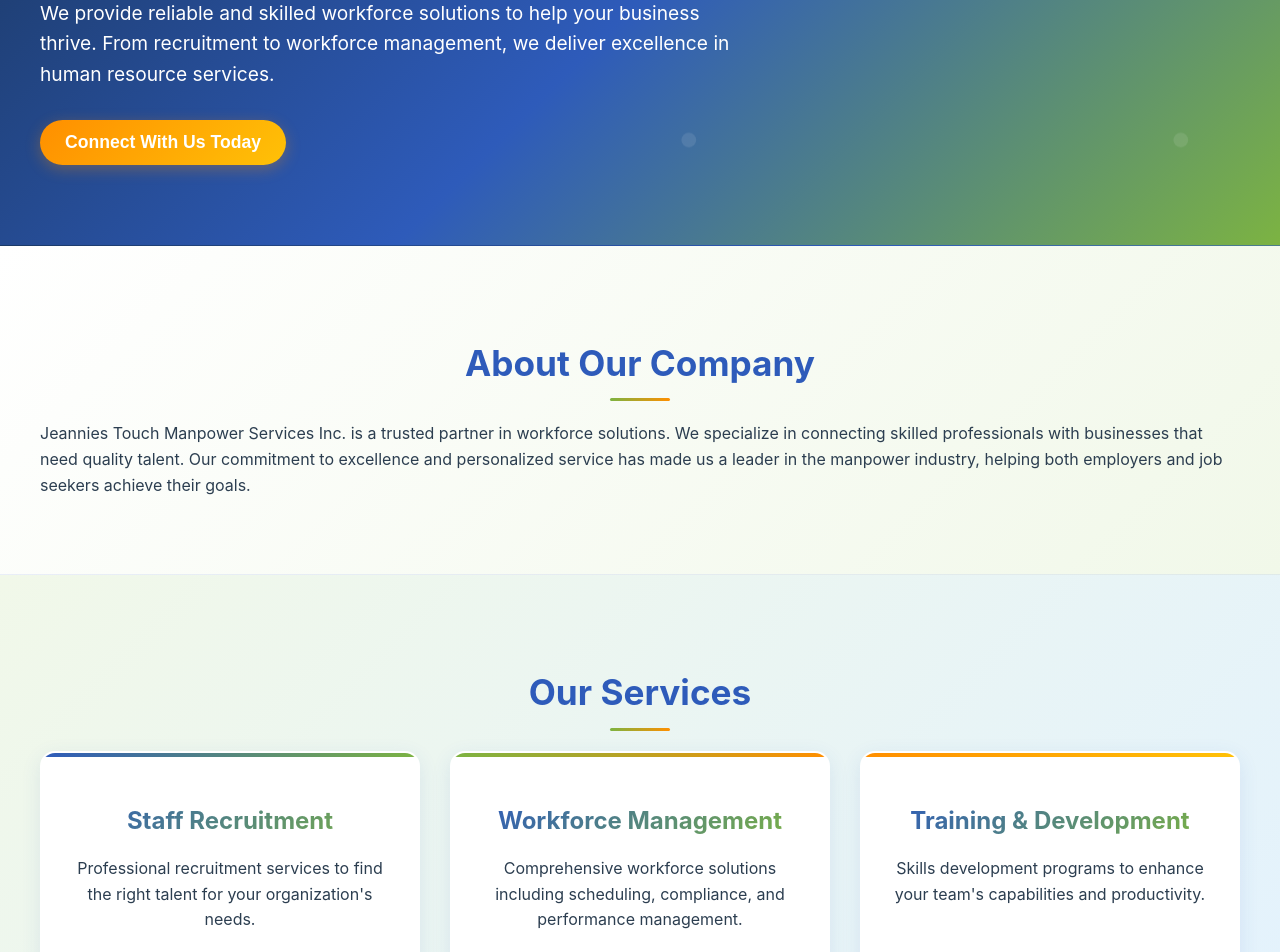
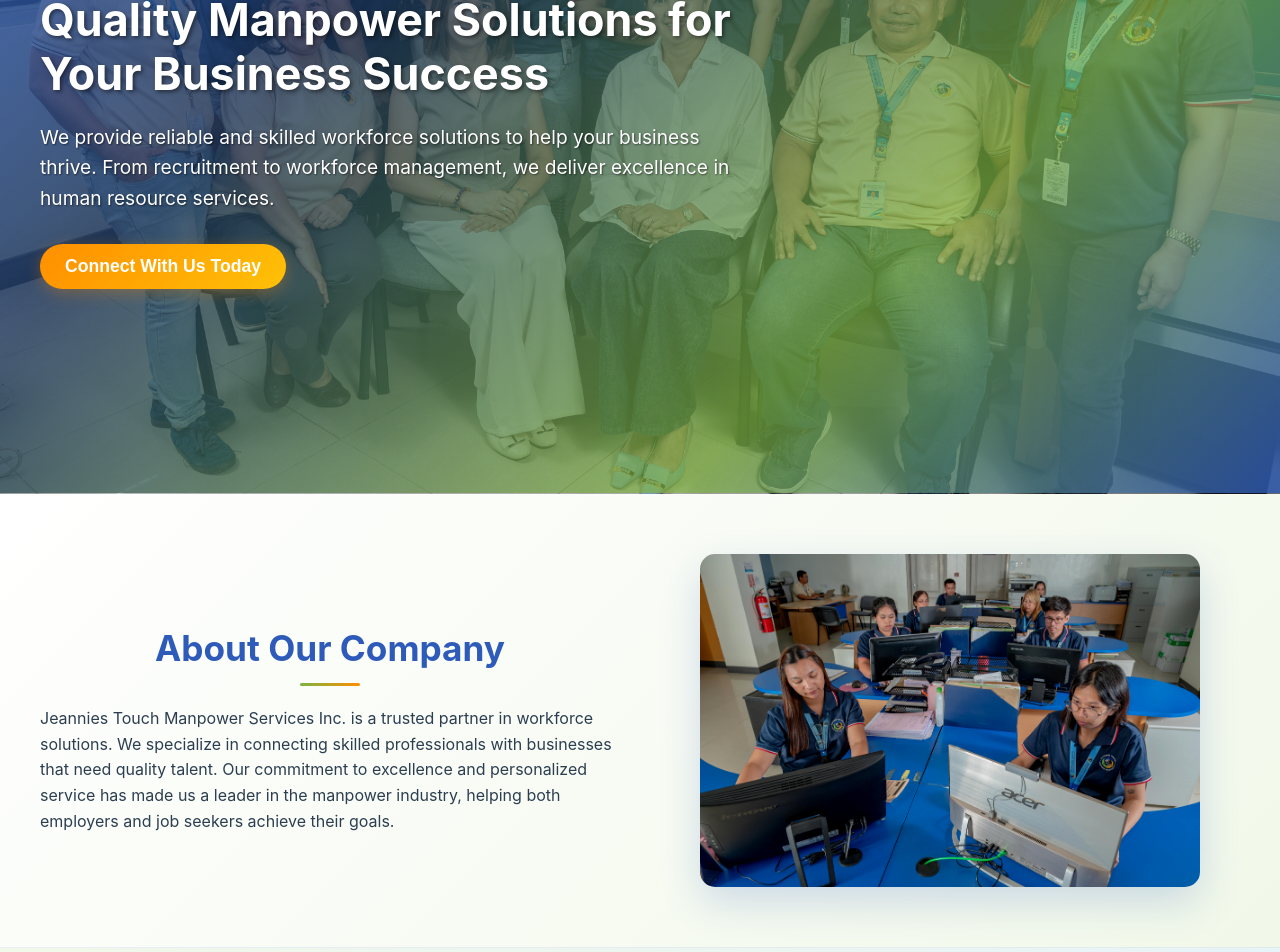
Before and after one commit to JamesRussellDelaRosa/jtmsi_website, a React (Create React App) app: page / in a window 1280 px wide. Shown: the part 340-1292 px from the top of the page. Built offline with nearby package versions, Linux system fonts and the light colour scheme.

Commit message:
inserted images

```diff
--- a/src/App.css
+++ b/src/App.css
@@ -485,11 +485,32 @@
 
 .hero-section {
   background: linear-gradient(135deg, var(--dark-blue) 0%, var(--primary-blue) 50%, var(--primary-green) 100%);
+  background-size: cover;
+  background-position: center;
+  background-repeat: no-repeat;
+  background-blend-mode: overlay;
   color: white;
   text-align: left;
-  padding: 80px 40px;
+  padding: 120px 40px;
   position: relative;
   overflow: hidden;
+  min-height: 500px;
+  display: flex;
+  align-items: center;
+}
+
+.hero-overlay {
+  position: absolute;
+  top: 0;
+  left: 0;
+  right: 0;
+  bottom: 0;
+  background: linear-gradient(135deg,
+    rgba(46, 91, 186, 0.85) 0%,
+    rgba(26, 54, 93, 0.75) 30%,
+    rgba(124, 179, 66, 0.7) 70%,
+    rgba(46, 91, 186, 0.8) 100%);
+  z-index: 1;
 }
 
 .hero-section::before {
@@ -511,7 +532,7 @@
 .hero-content {
   max-width: 700px;
   position: relative;
-  z-index: 1;
+  z-index: 2;
 }
 
 .hero-section h2 {
@@ -519,11 +540,13 @@
   margin-bottom: 20px;
   font-weight: bold;
   line-height: 1.2;
+  text-shadow: 2px 2px 4px rgba(0, 0, 0, 0.5);
 }
 
 .hero-section p {
   font-size: 1.2em;
   margin-bottom: 30px;
+  text-shadow: 1px 1px 2px rgba(0, 0, 0, 0.5);
 }
 
 .cta-button {
@@ -718,6 +741,65 @@
   -webkit-background-clip: text;
   -webkit-text-fill-color: transparent;
   background-clip: text;
+}
+
+/* About section with team photo */
+.about-content-wrapper {
+  display: flex;
+  align-items: center;
+  gap: 40px;
+  max-width: 1200px;
+  margin: 0 auto;
+}
+
+.about-text {
+  flex: 1;
+  min-width: 0;
+}
+
+.about-image {
+  flex: 1;
+  display: flex;
+  justify-content: center;
+  align-items: center;
+}
+
+.team-photo {
+  width: 100%;
+  max-width: 500px;
+  height: auto;
+  border-radius: 15px;
+  box-shadow: 0 15px 40px rgba(46, 91, 186, 0.2);
+  transition: all 0.3s ease;
+  object-fit: cover;
+  filter: brightness(1) contrast(1.05);
+}
+
+.team-photo:hover {
+  transform: scale(1.02);
+  box-shadow: 0 20px 50px rgba(46, 91, 186, 0.3);
+  filter: brightness(1.1) contrast(1.1);
+}
+
+/* Animation for team photo */
+.about-image.animate-in .team-photo {
+  animation: slideInFromRight 0.8s ease-out forwards;
+}
+
+/* Responsive layout for about section */
+@media (max-width: 768px) {
+  .about-content-wrapper {
+    flex-direction: column;
+    gap: 30px;
+  }
+
+  .about-image {
+    order: -1; /* Show image first on mobile */
+  }
+
+  .team-photo {
+    max-width: 100%;
+  }
 }
 
 /* Additional Color Theme Enhancements */
@@ -916,12 +998,20 @@
   }
 
   .hero-section {
-    padding-top: 40px;
+    padding: 60px 20px;
+    min-height: 400px;
+    background-position: center right;
+    text-align: center;
+  }
+
+  .hero-content {
+    max-width: 100%;
   }
 
   .hero-section h2 {
     font-size: 2.2em;
   }
+
   .hero-section p {
     font-size: 1.1em;
   }
--- a/src/App.js
+++ b/src/App.js
@@ -1,6 +1,8 @@
 import React, { useState, useEffect, useRef } from 'react'; // Import useState, useEffect, useRef
 import './App.css';
 import logo from './logo.png'; // Importing the JTMSI logo
+import teamPhoto1 from './team-photo-1.jpg'; // Team photo for hero background
+import teamPhoto2 from './team-photo-2.jpg'; // Team photo for about section
 
 function App() {
   const [formData, setFormData] = useState({
@@ -29,7 +31,7 @@
     }, observerOptions);
 
     // Observe all sections and animatable elements
-    const elementsToObserve = document.querySelectorAll('.content-section, .service-item, .team-member, .contact-form, .contact-details, .hero-content');
+    const elementsToObserve = document.querySelectorAll('.content-section, .service-item, .team-member, .contact-form, .contact-details, .hero-content, .about-image');
     elementsToObserve.forEach((el) => {
       observerRef.current.observe(el);
     });
@@ -143,7 +145,8 @@
       </header>
 
       <main>
-        <section id="home" className="hero-section">
+        <section id="home" className="hero-section" style={{backgroundImage: `url(${teamPhoto1})`}}>
+          <div className="hero-overlay"></div>
           <div className="hero-content">
             <h2>Quality Manpower Solutions for Your Business Success</h2>
             <p>We provide reliable and skilled workforce solutions to help your business thrive. From recruitment to workforce management, we deliver excellence in human resource services.</p>
@@ -152,10 +155,17 @@
         </section>
 
         <section id="about" className="content-section">
-          <h2>About Our Company</h2>
-          <p>
-            Jeannies Touch Manpower Services Inc. is a trusted partner in workforce solutions. We specialize in connecting skilled professionals with businesses that need quality talent. Our commitment to excellence and personalized service has made us a leader in the manpower industry, helping both employers and job seekers achieve their goals.
-          </p>
+          <div className="about-content-wrapper">
+            <div className="about-text">
+              <h2>About Our Company</h2>
+              <p>
+                Jeannies Touch Manpower Services Inc. is a trusted partner in workforce solutions. We specialize in connecting skilled professionals with businesses that need quality talent. Our commitment to excellence and personalized service has made us a leader in the manpower industry, helping both employers and job seekers achieve their goals.
+              </p>
+            </div>
+            <div className="about-image">
+              <img src={teamPhoto2} alt="Our professional team at JTMSI" className="team-photo" />
+            </div>
+          </div>
         </section>
 
         <section id="services" className="content-section alt-background">
```
Also changed, not shown: src/team-photo-1.jpg (added), src/team-photo-2.jpg (added).
